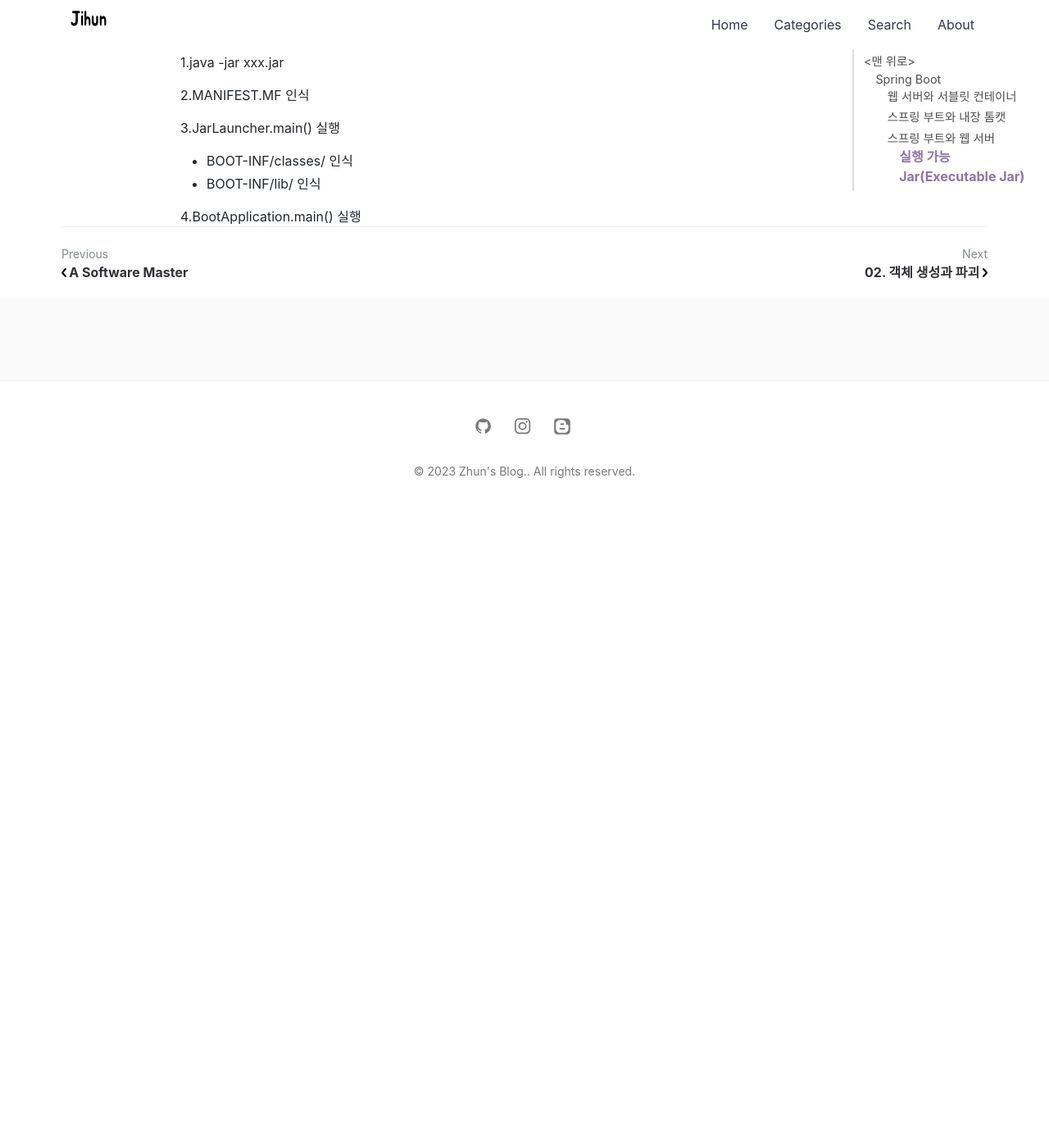
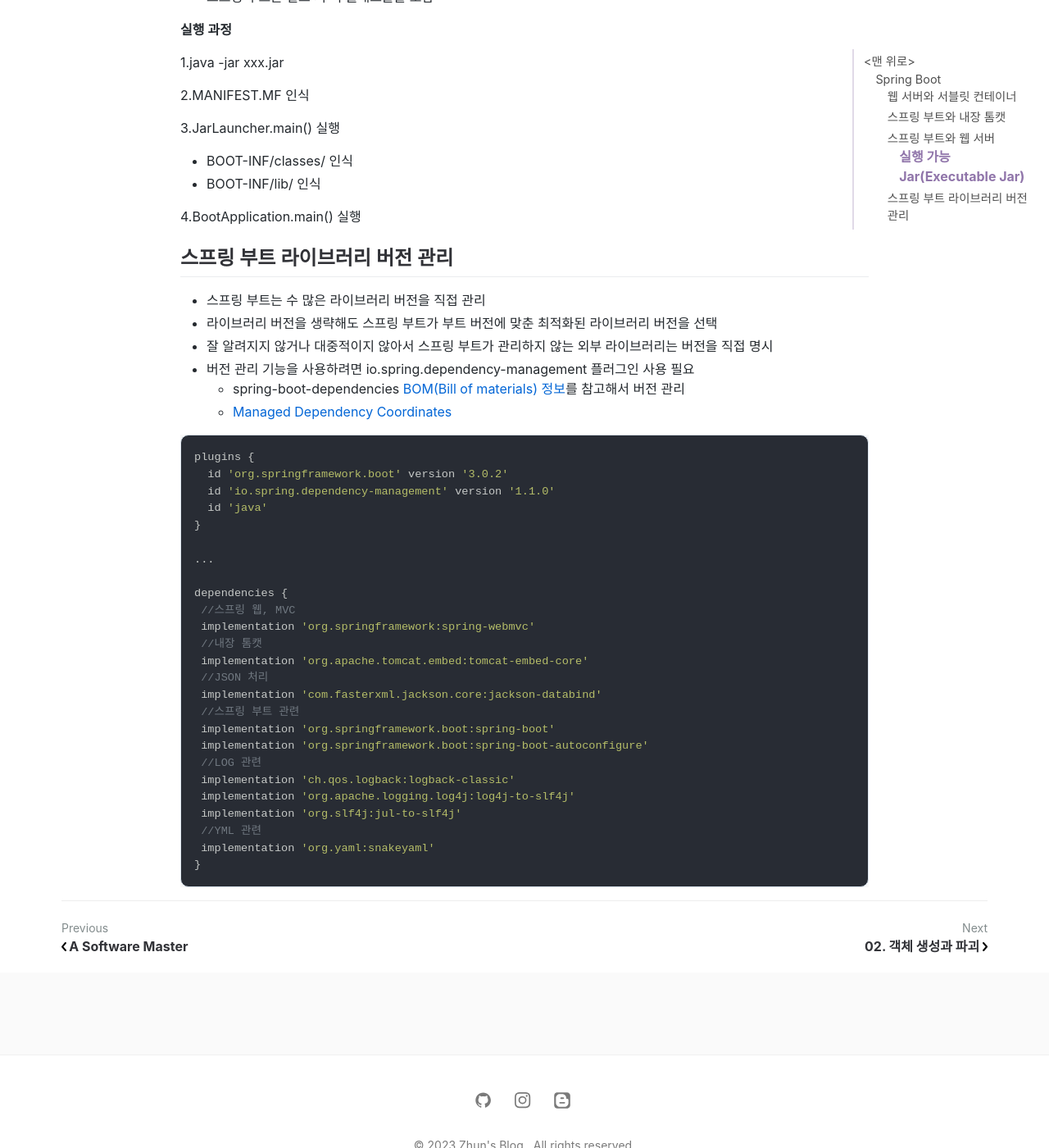
Before and after one commit to jihunparkme/jihunparkme.github.io, a Jekyll site: the page built from _posts/2023-04-06-spring-boot.md, in a window 1280 px wide and 1400 px high, scrolled down 7197 px. Shown: the whole window at 82% size. Built offline with Jekyll 4.4.1, drawn with Linux system fonts in a browser that asks for light colours; nearby versions of some CDN libraries; comment, search, counter and statistics services are not loaded; before the commit the page ends 7827 px from its top, so only the background shows below that; some of the changed text lies outside the part shown.

Commit message:
[스프링 부트와 내장 톰캣] 스프링 부트 라이브러리 버전 관리

````diff
--- a/_posts/2023-04-06-spring-boot.md
+++ b/_posts/2023-04-06-spring-boot.md
@@ -277,3 +277,40 @@
 - BOOT-INF/lib/ 인식
 
 4.BootApplication.main() 실행
+
+## 스프링 부트 라이브러리 버전 관리
+
+- 스프링 부트는 수 많은 라이브러리 버전을 직접 관리
+- 라이브러리 버전을 생략해도 스프링 부트가 부트 버전에 맞춘 최적화된 라이브러리 버전을 선택
+- 잘 알려지지 않거나 대중적이지 않아서 스프링 부트가 관리하지 않는 외부 라이브러리는 버전을 직접 명시
+- 버전 관리 기능을 사용하려면 io.spring.dependency-management 플러그인 사용 필요
+  - spring-boot-dependencies [BOM(Bill of materials) 정보](https://github.com/spring-projects/spring-boot/blob/main/spring-boot-project/spring-boot-dependencies/build.gradle)를 참고해서 버전 관리
+  - [Managed Dependency Coordinates](https://docs.spring.io/spring-boot/docs/current/reference/html/dependency-versions.html#appendix.dependency-versions.coordinates)
+
+```groovy
+plugins {
+  id 'org.springframework.boot' version '3.0.2'
+  id 'io.spring.dependency-management' version '1.1.0'
+  id 'java'
+}
+
+...
+
+dependencies {
+ //스프링 웹, MVC
+ implementation 'org.springframework:spring-webmvc'
+ //내장 톰캣
+ implementation 'org.apache.tomcat.embed:tomcat-embed-core'
+ //JSON 처리
+ implementation 'com.fasterxml.jackson.core:jackson-databind'
+ //스프링 부트 관련
+ implementation 'org.springframework.boot:spring-boot'
+ implementation 'org.springframework.boot:spring-boot-autoconfigure'
+ //LOG 관련
+ implementation 'ch.qos.logback:logback-classic'
+ implementation 'org.apache.logging.log4j:log4j-to-slf4j'
+ implementation 'org.slf4j:jul-to-slf4j'
+ //YML 관련
+ implementation 'org.yaml:snakeyaml'
+}
+```
````
